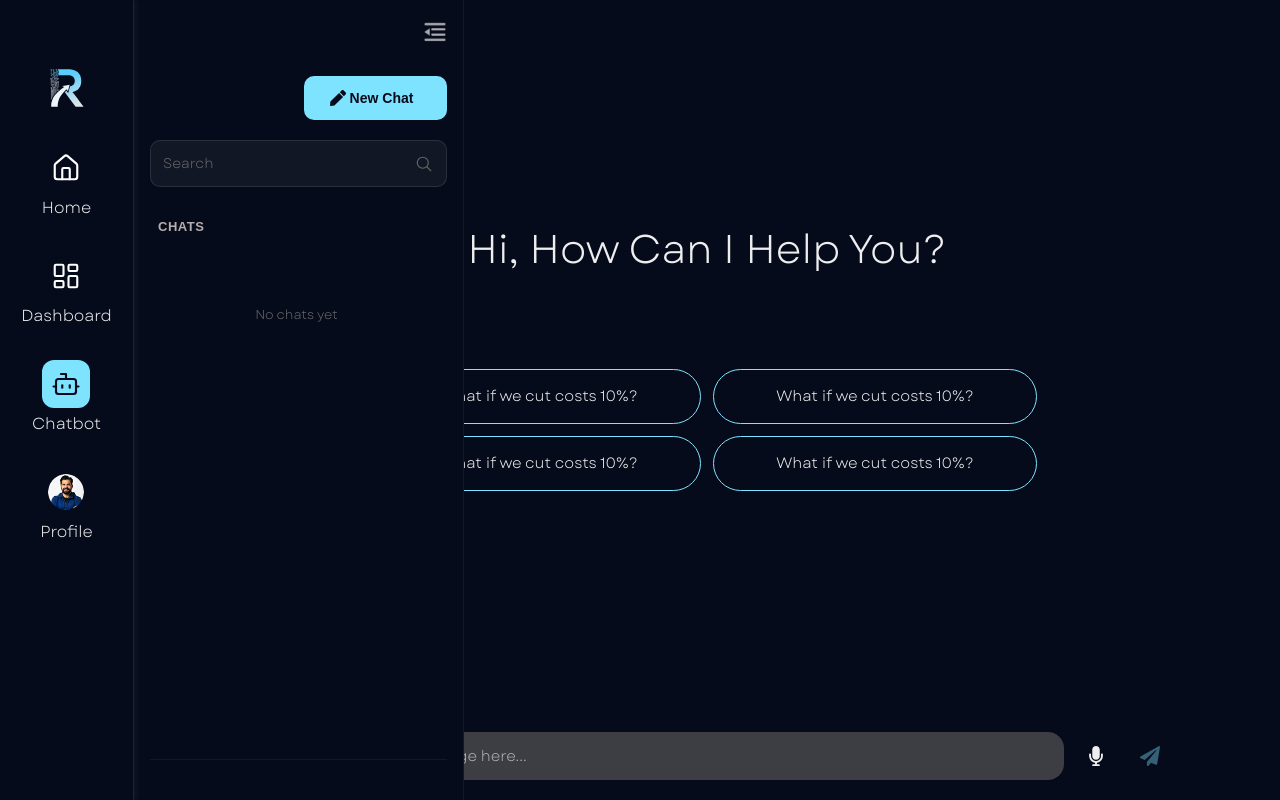
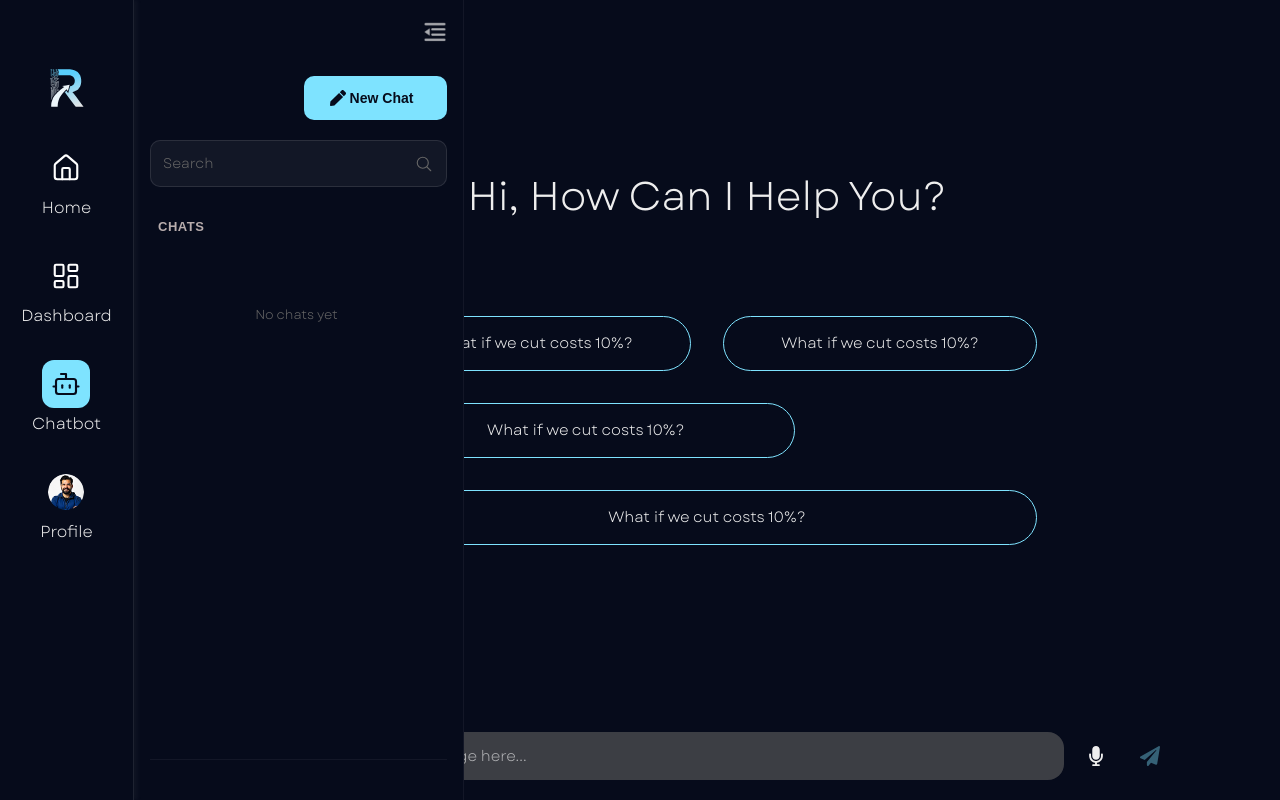
Before and after one commit to ramadan-alaa/RecoMind, a React (Vite) app: page /home/chatbot in a window 1280 px wide. Built offline with nearby package versions, Linux system fonts and the light colour scheme; a web font is replaced by a local one.

Commit message:
fix: adjust suggestion card layout and spacing for improved responsiveness

```diff
--- a/src/components/Main/main.css
+++ b/src/components/Main/main.css
@@ -35,7 +35,7 @@
 .suggestion-cards {
   display: grid;
   grid-template-columns: repeat(2, 1fr);
-  gap: 12px;
+  gap: 32px;
   max-width: 700px;
   margin: 0 auto;
   padding: 0 20px;
@@ -49,6 +49,14 @@
   cursor: pointer;
   transition: all 0.3s ease;
   text-align: center;
+}
+
+.suggestion-card:nth-child(3) {
+  width: 133%;
+}
+
+.suggestion-card:nth-child(4) {
+  grid-column: 1 / -1;
 }
 
 .suggestion-card:hover {
@@ -379,7 +387,13 @@
 
   .suggestion-cards {
     grid-template-columns: 1fr;
-    gap: 12px;
+    gap: 24px;
+  }
+
+  .suggestion-card:nth-child(3),
+  .suggestion-card:nth-child(4) {
+    grid-column: 1;
+    width: 100%;
   }
 
   .suggestion-card {
```
